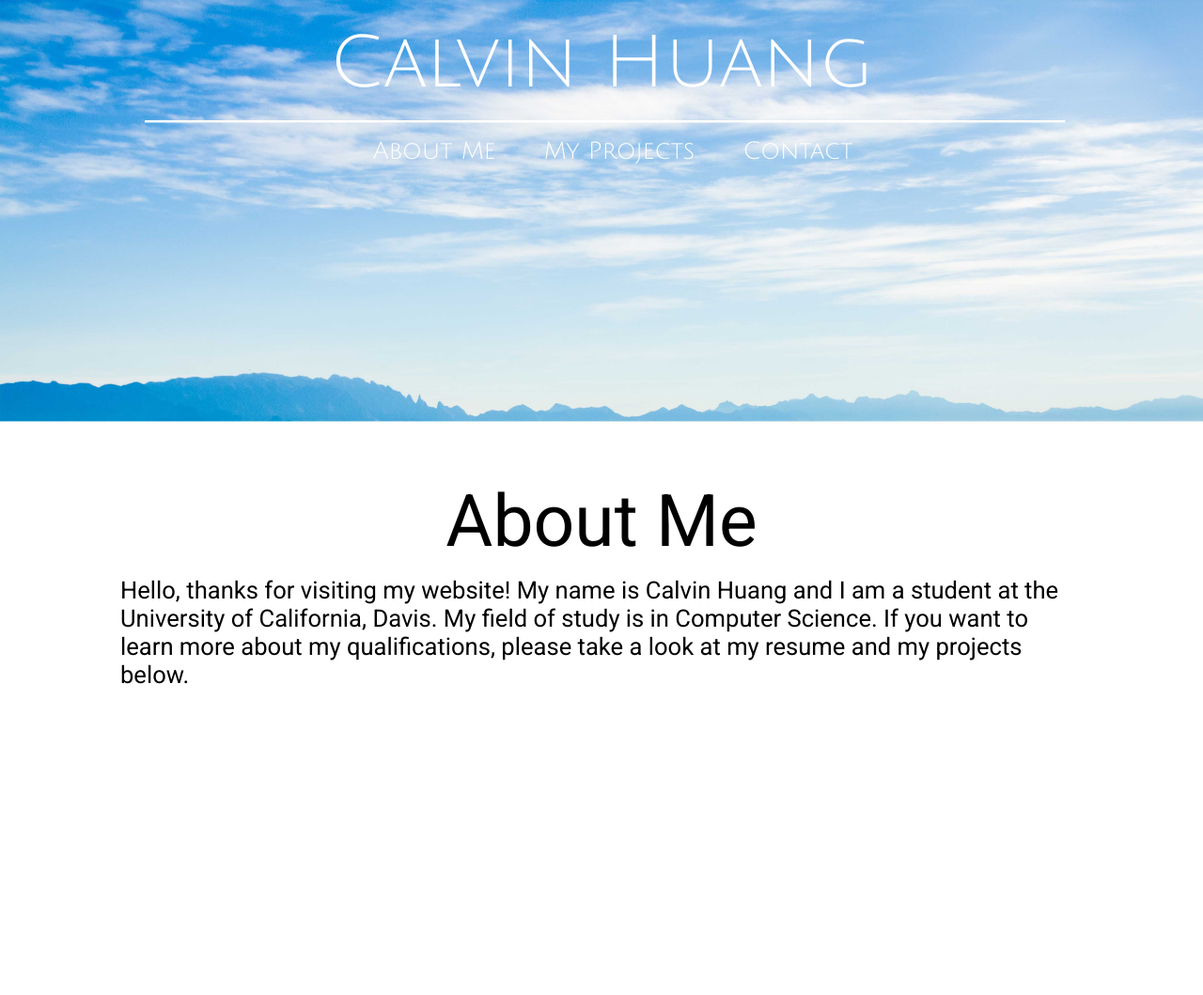
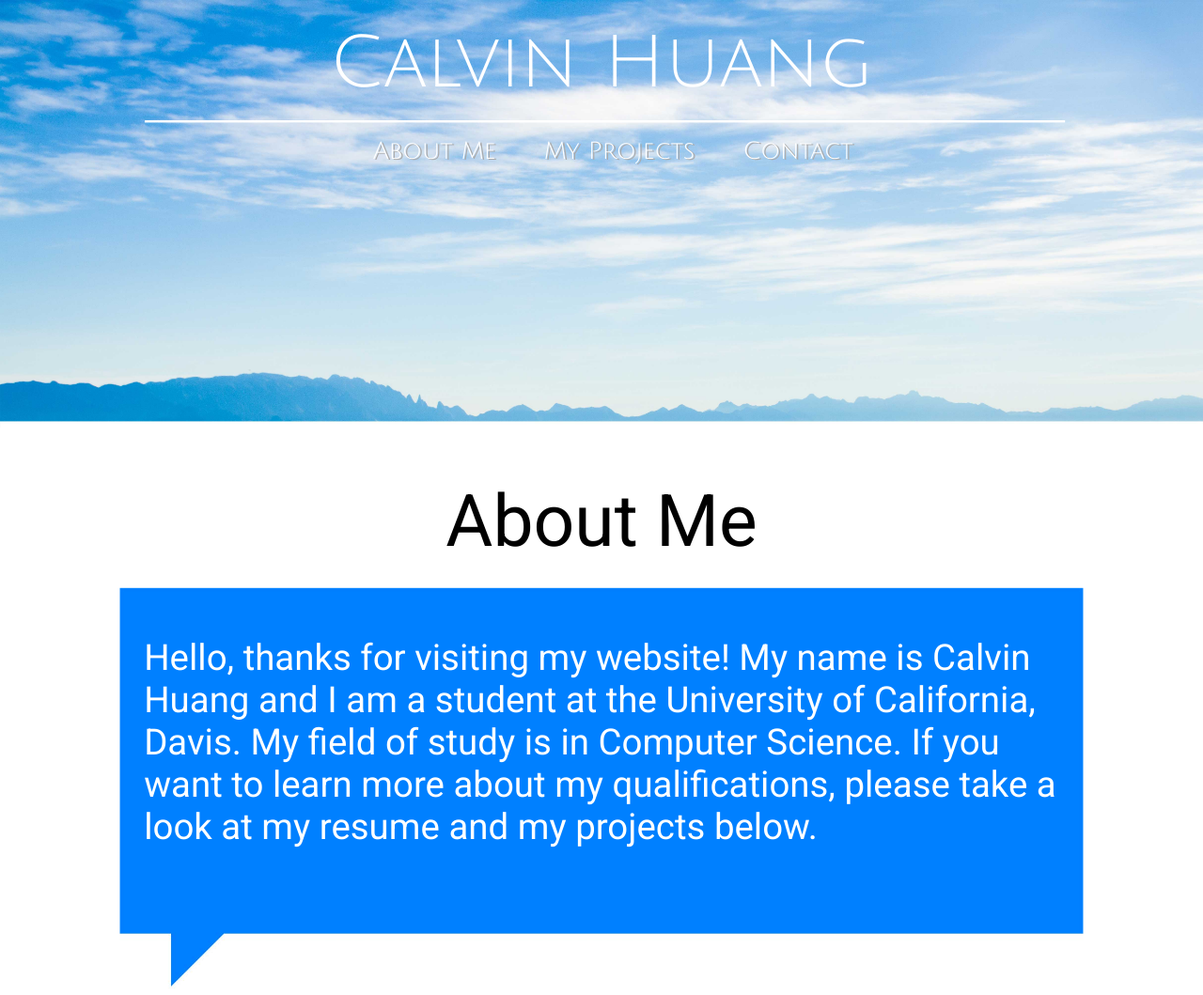
Before and after one commit to Calhuang/calhuang.github.io, a plain HTML site: page index.html in a window 1280 px wide. Shown: the whole page at 94% size. Before the commit the page ends 800 px from the top, so only its background shows below. Drawn offline with Linux system fonts and the light colour scheme.

Commit message:
new animations

```diff
--- a/ch.js
+++ b/ch.js
@@ -68,3 +68,12 @@ function hover1() {
 
   });
 }
+
+var textExpand = anime({
+  targets: '#meText',
+  scale: [0, 1],
+  delay: 4000,
+  duration: 1000,
+  elasticity: 300,
+  // easing: 'easeInOutQuart'
+});
--- a/index.html
+++ b/index.html
@@ -32,11 +32,17 @@
   <div id="name">Calvin Huang</div>
   <div id="meStuff">
     <div id="meHeader">About
-      <div id="test1"><a onmouseover="hover1();">Me</a></div>
+      <div id="test1"><a onmouseover="">Me</a></div>
     </div>
-    <div id="meText">Hello, thanks for visiting my website! My name is Calvin Huang and I am a student at the University of California, Davis. My field of study is in Computer Science. If you want to learn more about my qualifications, please take a look at my resume
-      and my projects below.
+
+    <div id="meText">
+      <img src="msgbox.jpg" />
+      <p>Hello, thanks for visiting my website! My name is Calvin Huang and I am a student at the University of California, Davis. My field of study is in Computer Science. If you want to learn more about my qualifications, please take a look at my resume
+        and my projects below.
+      </p>
+
     </div>
+
   </div>
   <script src="anime.min.js "></script>
   <script src="ch.js "></script>
--- a/style.css
+++ b/style.css
@@ -17,6 +17,7 @@ body {
   background-color: transparent;
   top: 7vw;
   left: 29vw;
+  text-shadow: 2px 1px #ababab;
   /*border: solid red;*/
 }
 
@@ -84,6 +85,20 @@ body {
 #meText {
   margin-top: 1vw;
   font-size: 2vw;
+  /*border: solid;*/
+}
+
+#meText img {
+  margin-top: 1vw;
+  width: 80vw;
+}
+
+#meText p {
+  position: absolute;
+  font-size: 3vw;
+  color: white;
+  margin: 2vw;
+  top: 3vw;
 }
 
 #test1 {
```
Also changed, not shown: msgbox.jpg (added).
